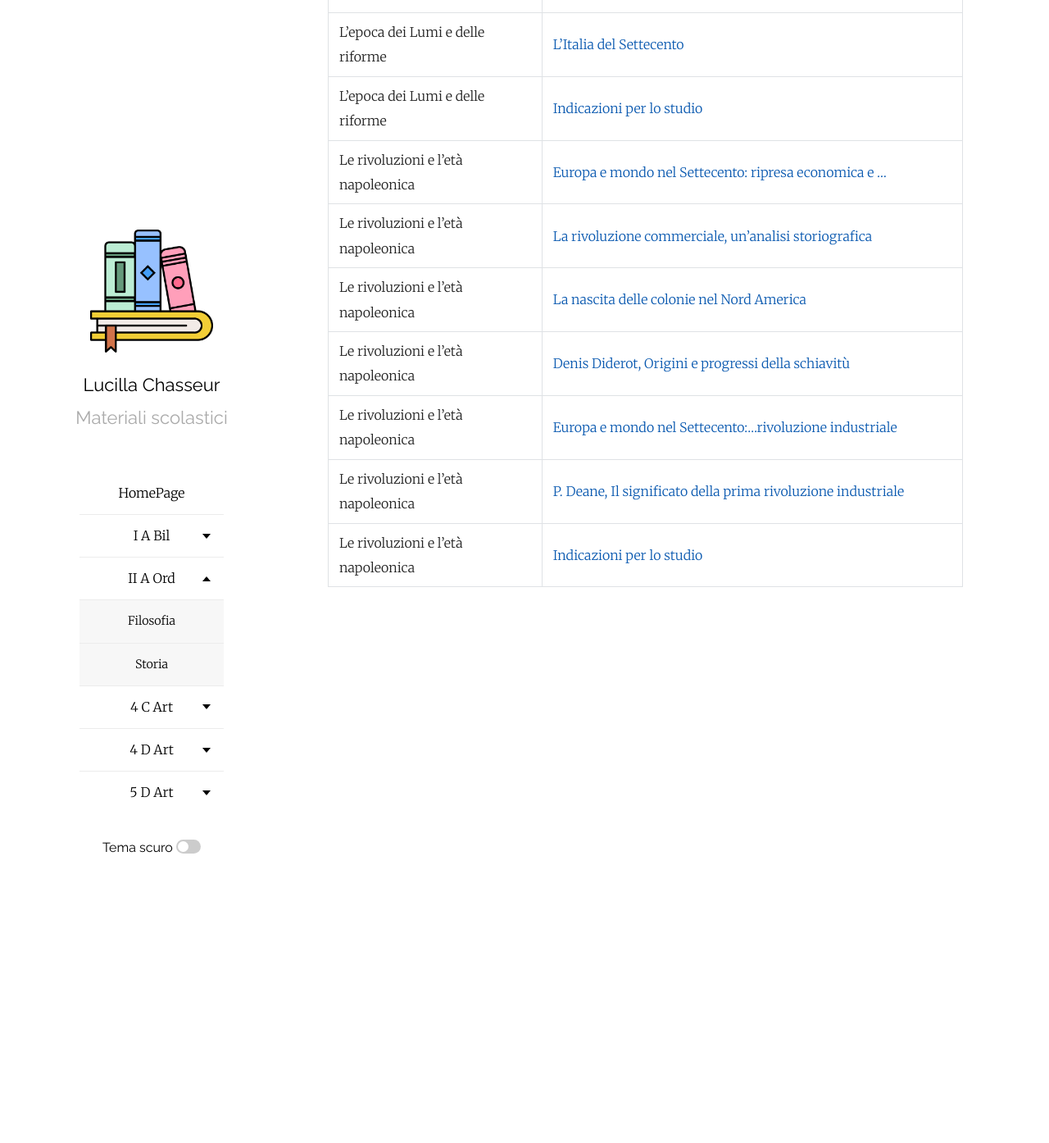
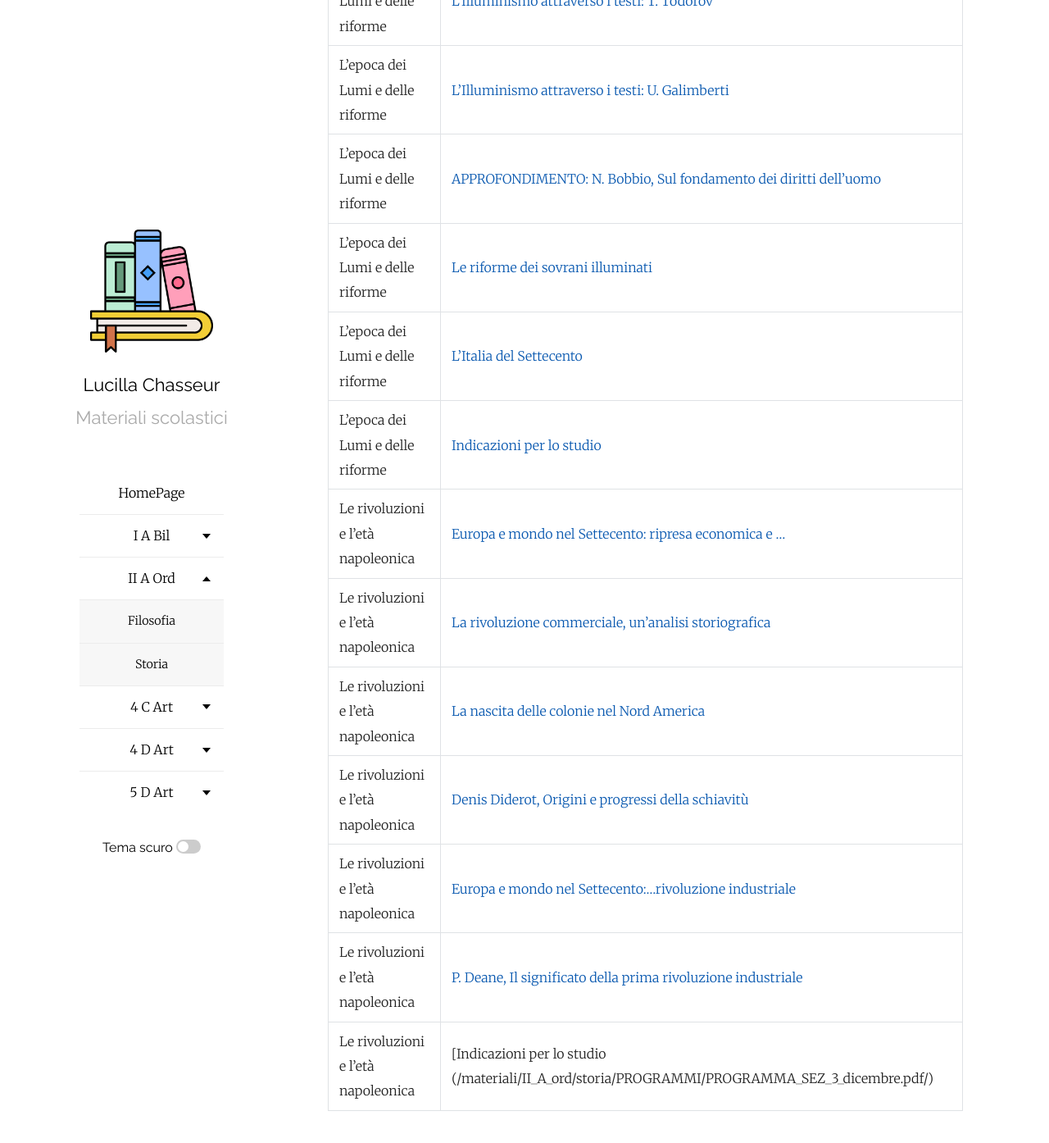
Before and after one commit to efemeridi/efemeridi.github.io, a Jekyll site: the page built from 2a_ord_storia.md, in a window 1280 px wide and 1400 px high, scrolled down 1063 px. Shown: the top 1394 px of the window at 82% size. Built offline with Jekyll 4.4.1, drawn with Linux system fonts in a browser that asks for light colours; our own code applies the rules of GitHub Pages for plain Markdown files.

Commit message:
Fix link format for study guidelines in history document

```diff
--- a/2a_ord_storia.md
+++ b/2a_ord_storia.md
@@ -25,4 +25,4 @@ layout: page
 |Le rivoluzioni e l'età napoleonica|[Denis Diderot, Origini e progressi della schiavitù](/materiali/II_A_ord/storia/03_RIVOLUZIONI_RESTAURAZIONE/cap_7_Eu_mondo_colonie_schiavitu.pdf/)
 |Le rivoluzioni e l'età napoleonica|[Europa e mondo nel Settecento:...rivoluzione industriale](/materiali/II_A_ord/storia/03_RIVOLUZIONI_RESTAURAZIONE/cap_7_Eu_mondo_Settecento_ec_riv_ind_parte_seconda.pdf/)
 |Le rivoluzioni e l'età napoleonica|[P. Deane, Il significato della prima rivoluzione industriale](/materiali/II_A_ord/storia/03_RIVOLUZIONI_RESTAURAZIONE/cap_7_parte_seconda_Eu_mondo_analisi_testo_rivoluzione_industriale.pdf/)
-|Le rivoluzioni e l'età napoleonica|[Indicazioni per lo studio](/materiali/II_A_ord/storia/03_RIVOLUZIONI_RESTAURAZIONE/cap_7_Eu_mondo_colonie_schiavitu.pdf/)
+|Le rivoluzioni e l'età napoleonica|[Indicazioni per lo studio (/materiali/II_A_ord/storia/PROGRAMMI/PROGRAMMA_SEZ_3_dicembre.pdf/)
```
